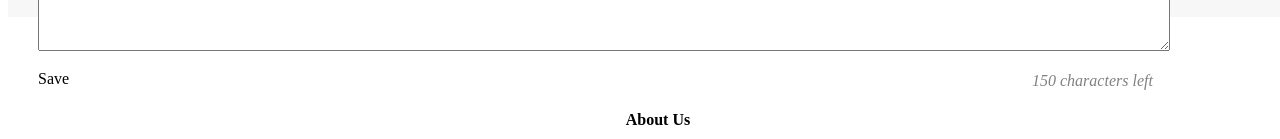
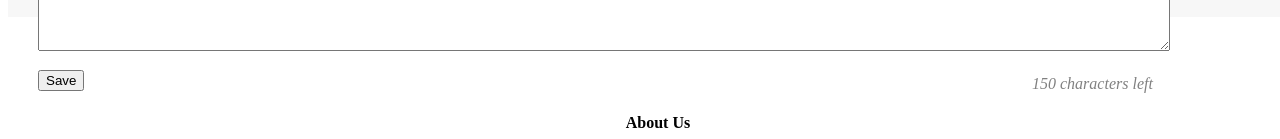
Before and after one commit to vishal9950/Notes-App, a React (Create React App) app: page / in a window 1280 px wide. Shown: the part 941-1080 px from the top of the page. Built offline with nearby package versions, Linux system fonts and the light colour scheme.

Commit message:
Add save button functionality

```diff
--- a/src/container.jsx
+++ b/src/container.jsx
@@ -27,8 +27,34 @@ class Container extends React.Component {
       maxLen: 150,
       charLen: 150,
       allChars: '',
+      storeNotes: [],
+      title: '',
     };
     this.checkCharLimit = this.checkCharLimit.bind(this);
+    this.onClickHandler = this.onClickHandler.bind(this);
+    this.updatetitle = this.updatetitle.bind(this);
+  }
+
+  onClickHandler = () => {
+    const note = {
+      title: this.state.title,
+      content: this.state.allChars,
+    };
+    const { storeNotes } = this.state;
+    storeNotes.push(note);
+    this.setState({
+      storeNotes,
+      maxLen: 150,
+      charLen: 150,
+      allChars: '',
+      title: '',
+    });
+  }
+
+  updatetitle = (event) => {
+    this.setState({
+      title: `${event.target.value}`,
+    });
   }
 
   checkCharLimit = (event) => {
@@ -55,10 +81,10 @@ class Container extends React.Component {
     return (
       <div className="container">
         <div><ContentHead value="Note Title" /><ContentHeadSide value="en" /></div>
-        <div><TextInputfirst value="Note Title" /></div>
+        <div><TextInputfirst value={this.state.title} placeholder="Note Title" onChange={this.updatetitle} /></div>
         <div><Desc text="Please type your note below" icon="assignment" /></div>
-        <div><Note placeholder="Your note goes here..." maxLen={this.state.maxLen} onChange={this.checkCharLimit} style={style} /></div>
-        <div><Save value="Save" />
+        <div><Note value={this.state.allChars} placeholder="Your note goes here..." maxLen={this.state.maxLen} onChange={this.checkCharLimit} style={style} /></div>
+        <div><Save value="Save" onClick={this.onClickHandler} />
           <CharLimit limit={this.state.charLen} value=" characters left" />
         </div>
       </div>
--- a/src/footer.css
+++ b/src/footer.css
@@ -1,4 +1,4 @@
-footer {
+.footer {
     position: relative;
     top: 140px;
     text-align: center;
--- a/src/footer.jsx
+++ b/src/footer.jsx
@@ -16,7 +16,7 @@ class Footer extends React.Component {
 
   render() {
     return (
-      <footer>{this.props.value}</footer>
+      <footer className="footer">{this.props.value}</footer>
     );
   }
 }
--- a/src/header.css
+++ b/src/header.css
@@ -1,4 +1,4 @@
-header {
+.header {
     width: 100vw;
     position: absolute;
     top: 0px;
--- a/src/noteTextBox.jsx
+++ b/src/noteTextBox.jsx
@@ -10,7 +10,8 @@ class Note extends React.Component {
       placeholder: PropTypes.string.isRequired,
       maxLen: PropTypes.number.isRequired,
       onChange: PropTypes.func.isRequired,
-      style: PropTypes.isRequired,
+      style: PropTypes.object.isRequired,
+      value: PropTypes.string.isRequired,
     };
   }
 
@@ -52,6 +53,7 @@ class Note extends React.Component {
       <textarea
         id="txtarea"
         className="note"
+        value={this.props.value}
         style={this.props.style}
         placeholder={this.props.placeholder}
         maxLength={this.props.maxLen}
--- a/src/save.jsx
+++ b/src/save.jsx
@@ -11,12 +11,19 @@ class Save extends React.Component {
     super(props);
     Save.propTypes = {
       value: PropTypes.string.isRequired,
+      onClick: PropTypes.func.isRequired,
     };
   }
 
   render() {
+    const { onClick } = this.props;
     return (
-      <div className="save">{this.props.value}</div>
+      <button
+        className="save"
+        onClick={onClick}
+      >
+        {this.props.value}
+      </button>
     );
   }
 }
--- a/src/textInputFirst.jsx
+++ b/src/textInputFirst.jsx
@@ -10,13 +10,23 @@ class TextInputFirst extends React.Component {
   constructor(props) {
     super(props);
     TextInputFirst.propTypes = {
+      placeholder: PropTypes.string.isRequired,
       value: PropTypes.string.isRequired,
+      onChange: PropTypes.func.isRequired,
     };
   }
 
   render() {
+    const { onChange } = this.props;
     return (
-      <input className="txtInp" type="text" name="title" placeholder={this.props.value} />
+      <input
+        value={this.props.value}
+        className="txtInp"
+        type="text"
+        name="title"
+        onChange={onChange}
+        placeholder={this.props.placeholder}
+      />
     );
   }
 }
```
Also changed, not shown: .eslintrc.js.
